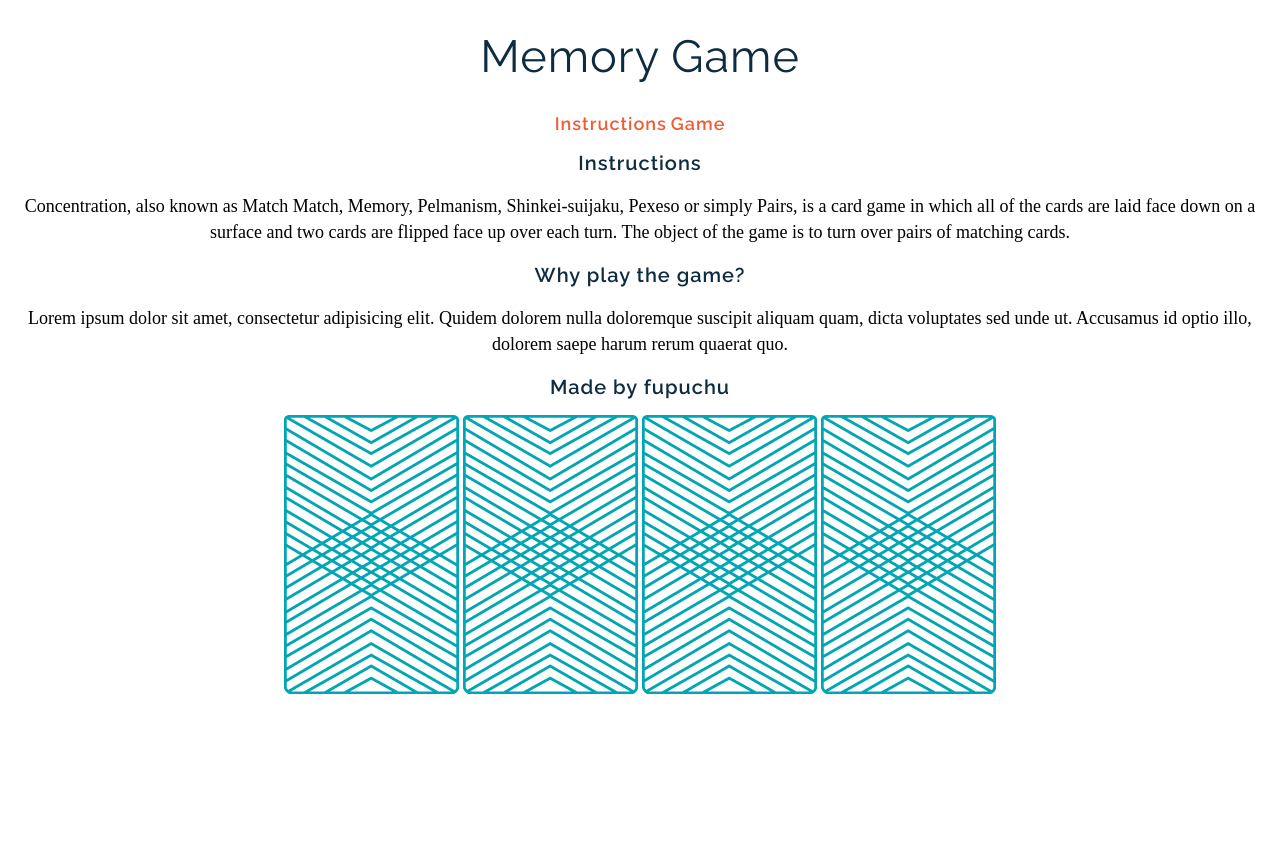
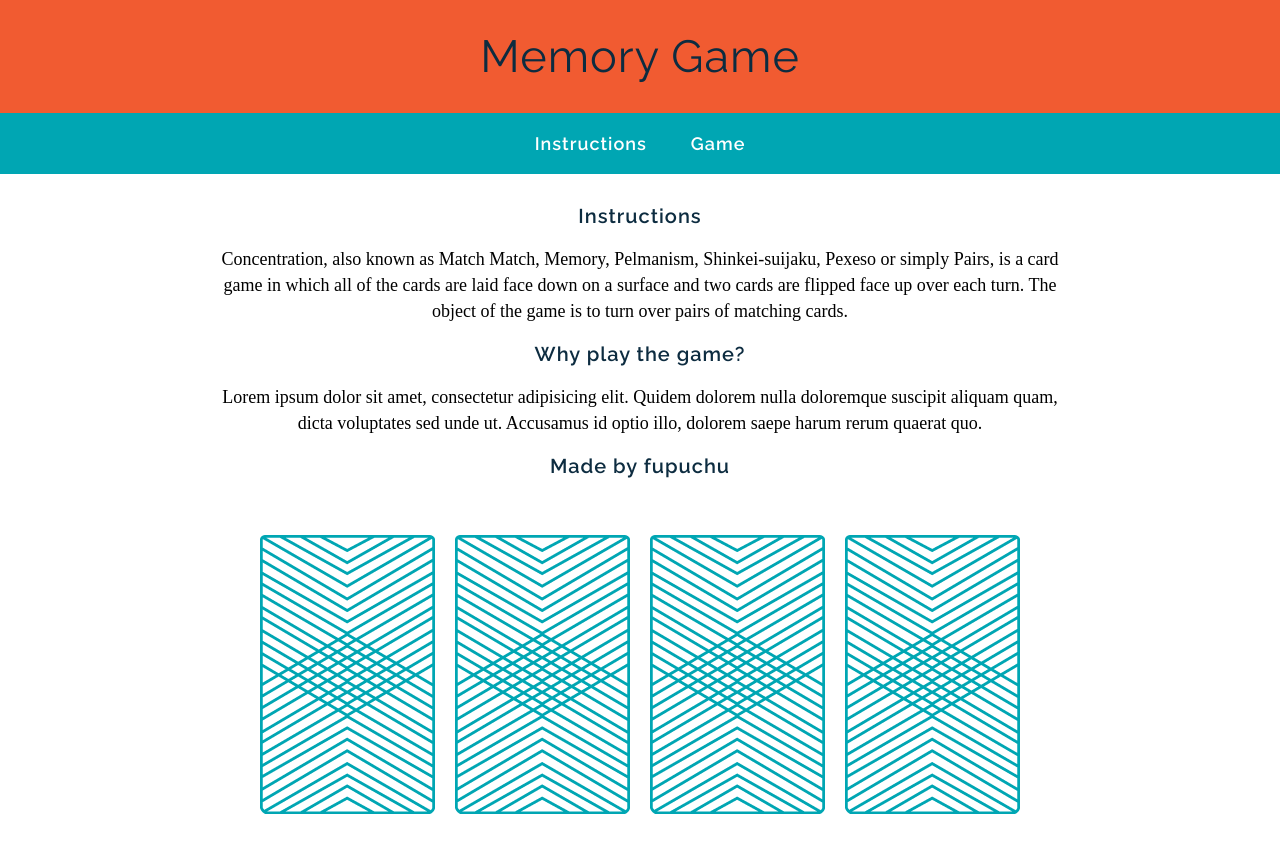
Before and after one commit to fupuchu/wdi-fundamentals-memorygame, a plain HTML site: page memory_game/index.html in a window 1280 px wide. Before the commit the page ends 800 px from the top, so only its background shows below. Drawn offline with Linux system fonts and the light colour scheme; a web font is replaced by a local one.

Commit message:
Finished Unit 05 Memory game styling

```diff
--- a/memory_game/css/master.css
+++ b/memory_game/css/master.css
@@ -1,5 +1,6 @@
 body{
   text-align: center;
+  margin: 0;
 }
 h1{
   font-family: "Raleway", sans-serif;
@@ -7,6 +8,7 @@ h1{
   font-size: 45px;
   letter-spacing: 1px;
   color: #0D2C40;
+  margin: 0;
 }
 h2{
   font-family: "Raleway", sans-serif;
@@ -17,14 +19,31 @@ h2{
 }
 a{
   font-family: "Raleway", sans-serif;
-  color: #F15B31;
+  color: #FFFFFF;
   letter-spacing: 1px;
   font-weight: 600;
   font-size: 18px;
   text-decoration: none;
+  margin: 0 20px 0 20px;
 }
 p{
   font-family: "Droid Serif", serif;
   line-height: 26px;
   font-size: 18px;
 }
+header{
+  background-color: #F15B31;
+  color: #FFFFFF;
+  padding: 30px 20px 30px 20px;
+}
+nav{
+  background-color: #00A6b3;
+  padding: 20px 0 20px 0;
+}
+main{
+  width: 850px;
+  margin: 30px auto 30px auto;
+}
+img{
+  margin: 40px 8px 0 8px;
+}
--- a/memory_game/index.html
+++ b/memory_game/index.html
@@ -7,9 +7,14 @@
     <link href="https://fonts.googleapis.com/css?family=Droid+Serif|Raleway:400,500,600,700" rel="stylesheet">
   </head>
   <body>
+    <header>
       <h1>Memory Game</h1>
+    </header>
+    <nav>
       <a href="#">Instructions</a>
       <a href="#">Game</a>
+    </nav>
+    <main>
       <h2>Instructions</h2>
       <p>Concentration, also known as Match Match, Memory, Pelmanism, Shinkei-suijaku, Pexeso or simply Pairs, is a card game in which all of the cards are laid face down on a surface and two cards are flipped face up over each turn. The object of the game is to turn over pairs of matching cards.</p>
       <h2>Why play the game?</h2>
@@ -21,5 +26,6 @@
         <img src="images/back.png" alt="King of Diamonds">
         <img src="images/back.png" alt="King of Hearts">
       </div>
+    </main>
   </body>
 </html>
```
Also changed, not shown: 1 other file. Lines whose indentation alone changed are shown as unchanged.
